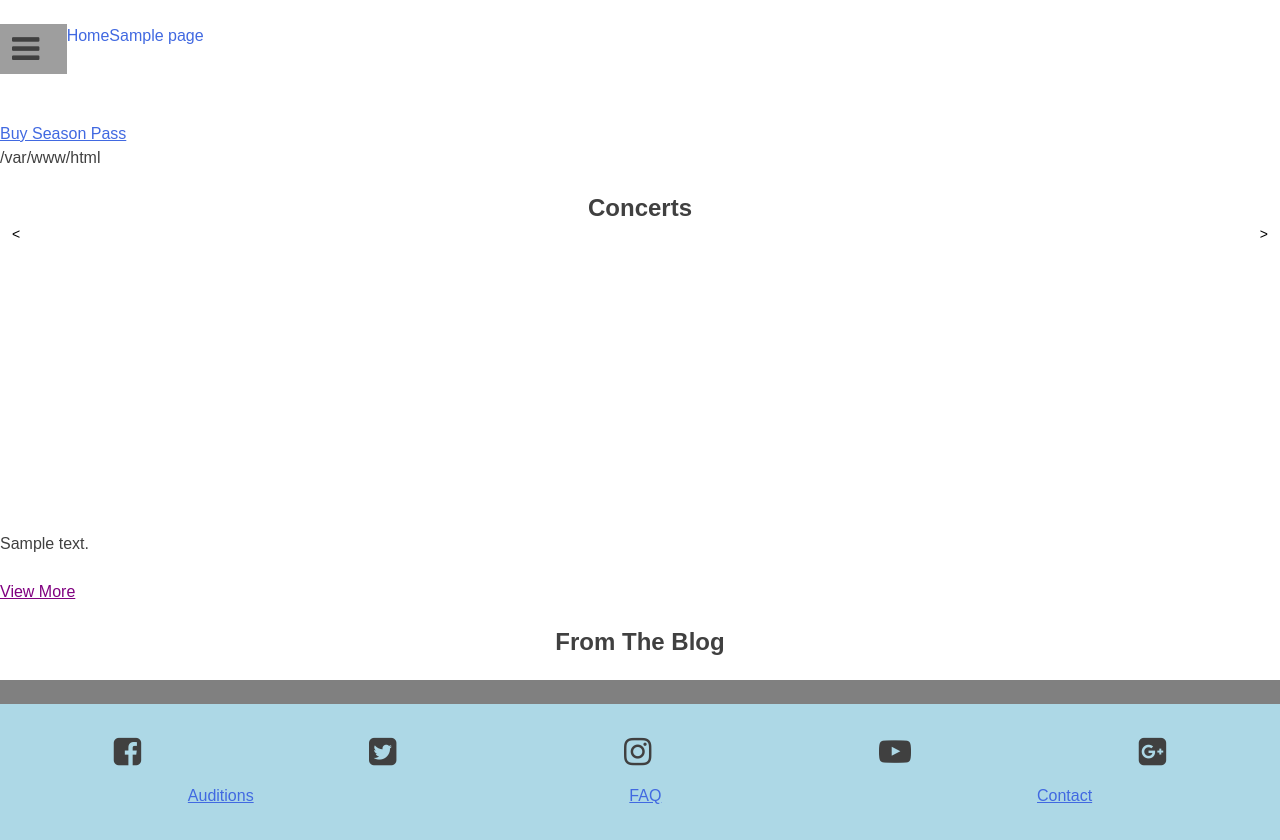
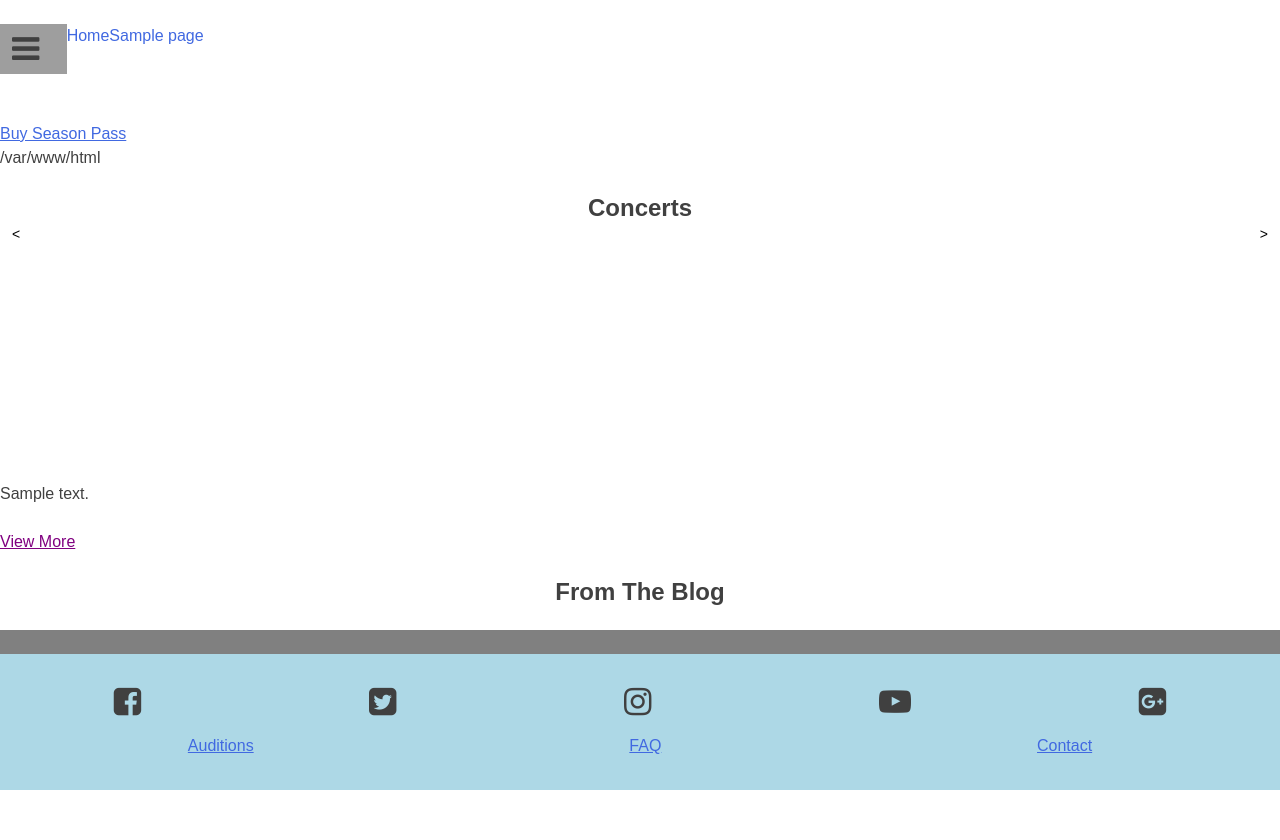
Before and after one commit to CodeTheChangeUBC/vcs, a WordPress theme: template themes/vcs/front-page.php in a window 1280 px wide. After the commit the page ends 790 px from the top, so only its background shows below. Run offline with PHP 8.4 and a stand-in for WordPress, Linux system fonts and the light colour scheme; the site name, menu and one post (Sample post) are stand-ins, and other content is empty; grey boxes are pictures that could not be loaded.

Commit message:
m.fixed carousel text/img positioning

```diff
--- a/themes/vcs/front-page.php
+++ b/themes/vcs/front-page.php
@@ -30,7 +30,7 @@ get_header(); ?>
         foreach( $concerts_list as $post) :?>
             <div class="concert-post">
                 <div class="concert-post-head">
-                    <img src="<?php echo get_the_post_thumbnail_url(); ?>" alt="">
+                    <img src="<?php echo get_the_post_thumbnail_url(null,'large'); ?>" alt="">
                     <p class="concert-title"><?php the_title(); ?></p>
                     <p class="concert-date"><?php the_field('concert_date'); ?></p>
                 </div>
--- a/themes/vcs/src/sass/_front-page.scss
+++ b/themes/vcs/src/sass/_front-page.scss
@@ -22,15 +22,15 @@
         }
         .concert-post-head {
             position: relative;
-            height: 250px;
+            height: 200px;
             display: flex;
             justify-content: center;
+            align-items: center;
             overflow: hidden;
             img {
                 position: absolute;
-                height: 250px;
+                width: 100%;
                 max-width: none;
-                width: auto;
             }
             .concert-title {
                 position: absolute;
--- a/themes/vcs/style.css
+++ b/themes/vcs/style.css
@@ -764,19 +764,21 @@ h2 {
     opacity: 1; }
   .home #concert-carousel .concert-post-head {
     position: relative;
-    height: 250px;
+    height: 200px;
     display: -webkit-box;
     display: -ms-flexbox;
     display: flex;
     -webkit-box-pack: center;
         -ms-flex-pack: center;
             justify-content: center;
+    -webkit-box-align: center;
+        -ms-flex-align: center;
+            align-items: center;
     overflow: hidden; }
     .home #concert-carousel .concert-post-head img {
       position: absolute;
-      height: 250px;
-      max-width: none;
-      width: auto; }
+      width: 100%;
+      max-width: none; }
     .home #concert-carousel .concert-post-head .concert-title {
       position: absolute;
       color: #fff;
```
Also changed, not shown: themes/vcs/build/css/style.min.css, 1 other file.
